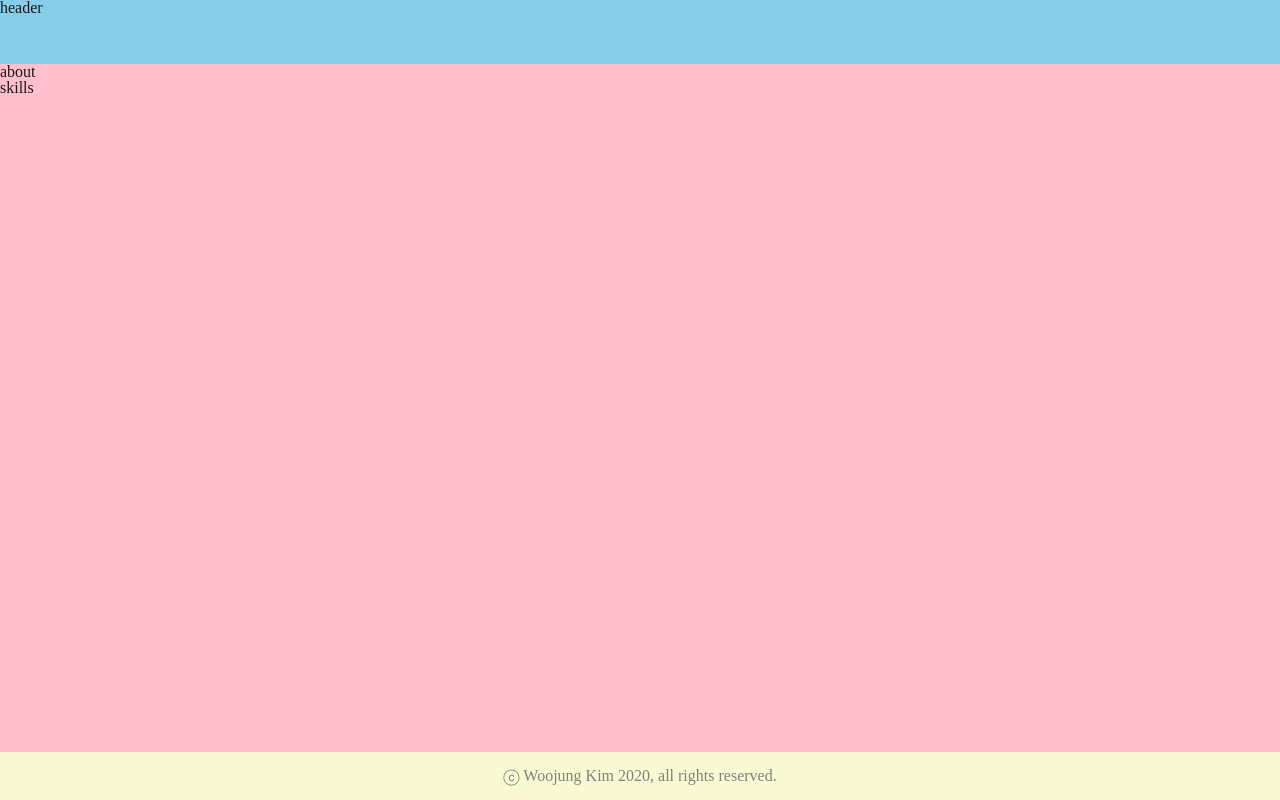
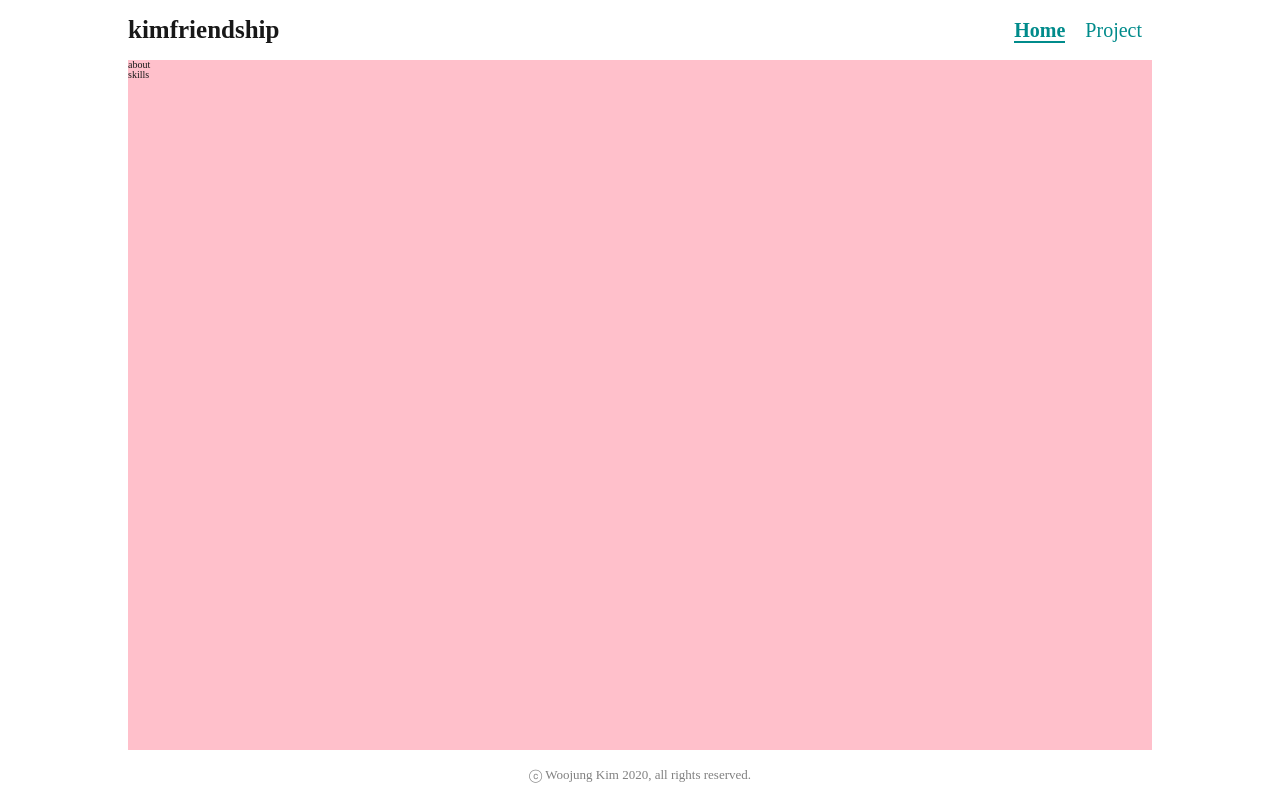
Before and after one commit to kimfriendship/portfolio, a React (Create React App) app: page / in a window 1280 px wide. Built offline with nearby package versions, Linux system fonts and the light colour scheme.

Commit message:
:lipstick: Add styles on header and footer

```diff
--- a/src/Components/Header.js
+++ b/src/Components/Header.js
@@ -1,11 +1,33 @@
 import React from "react";
+import { NavLink } from "react-router-dom";
 import classNames from "classnames/bind";
 import styles from "../Scss/app.scss";
 
 const cx = classNames.bind(styles);
 
 const Header = () => {
-  return <header className={cx("header")}>header</header>;
+  return (
+    <header className={cx("header")}>
+      <h1 className={cx("logo")}>kimfriendship</h1>
+      <nav>
+        <NavLink
+          to="/"
+          exact
+          activeClassName={cx("activeMenu")}
+          className={cx("menu")}
+        >
+          Home
+        </NavLink>
+        <NavLink
+          to="/project"
+          activeClassName={cx("activeMenu")}
+          className={cx("menu")}
+        >
+          Project
+        </NavLink>
+      </nav>
+    </header>
+  );
 };
 
 export default Header;
--- a/src/Scss/app.scss
+++ b/src/Scss/app.scss
@@ -1,20 +1,43 @@
 .header {
-  background-color: skyblue;
   width: 100%;
-  height: 4rem;
+  height: 6rem;
+  display: flex;
+  justify-content: space-between;
+
+  .logo {
+    font-size: 2.5rem;
+    font-weight: 700;
+    line-height: 6rem;
+  }
+
+  .menu {
+    color: darkcyan;
+    text-decoration: none;
+    font-size: 2rem;
+    font-weight: 500;
+    line-height: 6rem;
+    margin: 0 1rem;
+  }
+
+  .activeMenu {
+    border-bottom: 2px solid darkcyan;
+    font-weight: 600;
+  }
 }
 
 .footer {
   color: gray;
-  height: 3rem;
-  line-height: 3rem;
+  height: 5rem;
+  line-height: 5rem;
   text-align: center;
+  font-size: 1.3rem;
 }
 
 .wrapper {
-  background-color: lightgoldenrodyellow;
-  width: 100vw;
+  // background-color: lightgoldenrodyellow;
+  width: 80vw;
   height: 100vh;
+  margin: 0 auto;
   display: flex;
   flex-direction: column;
   justify-content: space-between;
--- a/src/Scss/reset.scss
+++ b/src/Scss/reset.scss
@@ -32,7 +32,7 @@ cite,
 code,
 del,
 dfn,
-/* em, */
+em,
 img,
 ins,
 kbd,
@@ -91,7 +91,7 @@ video {
   margin: 0;
   padding: 0;
   border: 0;
-  font-size: 100%;
+  font-size: 10px;
   font: inherit;
   vertical-align: baseline;
 }
@@ -147,3 +147,6 @@ svg,
 path {
   pointer-events: none;
 }
+html {
+  font-size: 10px;
+}
```
Also changed, not shown: 1 other file (tests, documents, lock files or other folders).
